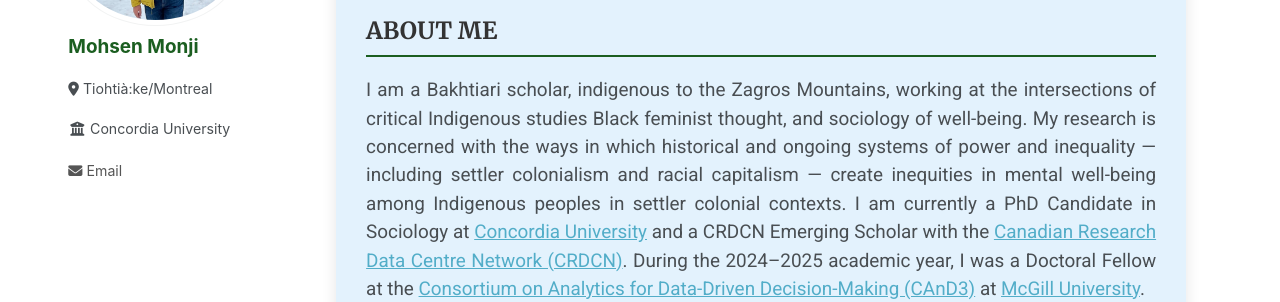
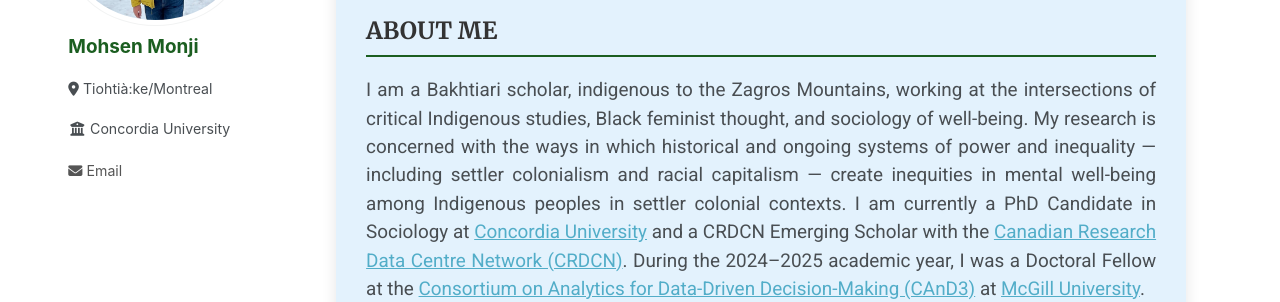
Before and after one commit to Mohsnmonji/mohsnmonji.github.io, a Jekyll site: the page built from about-me.md, in a window 1280 px wide and 1276 px high. Shown: the part 219-521 px from the top of the window. Built offline with Jekyll 4.4.1, drawn with Linux system fonts in a browser that asks for light colours.

```diff
--- a/about-me.md
+++ b/about-me.md
@@ -54,7 +54,7 @@ author_profile: true
 <div class="about-card">
   <h2>ABOUT ME</h2>
   <p>
-    I am a Bakhtiari scholar, indigenous to the Zagros Mountains, working  at the intersections of critical Indigenous studies Black feminist thought, and sociology of well-being. My research is concerned with the ways in which historical and ongoing systems of power and inequality — including settler colonialism and racial capitalism — create inequities in mental well-being among Indigenous peoples in settler colonial contexts. I am currently a PhD Candidate in Sociology at
+    I am a Bakhtiari scholar, indigenous to the Zagros Mountains, working  at the intersections of critical Indigenous studies, Black feminist thought, and sociology of well-being. My research is concerned with the ways in which historical and ongoing systems of power and inequality — including settler colonialism and racial capitalism — create inequities in mental well-being among Indigenous peoples in settler colonial contexts. I am currently a PhD Candidate in Sociology at
     <a href="https://www.concordia.ca/" target="_blank">Concordia University</a> and a CRDCN Emerging Scholar with the
     <a href="https://crdcn.ca" target="_blank">Canadian Research Data Centre Network (CRDCN)</a>.
     During the 2024–2025 academic year, I was a Doctoral Fellow at the
```
